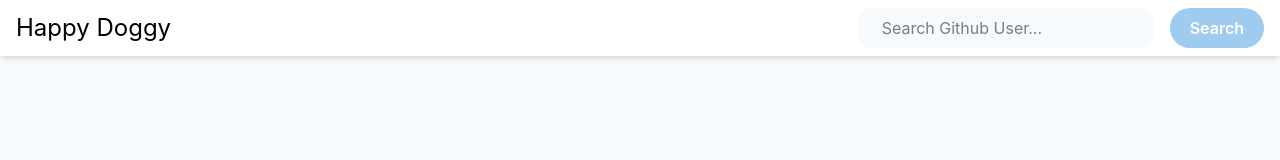
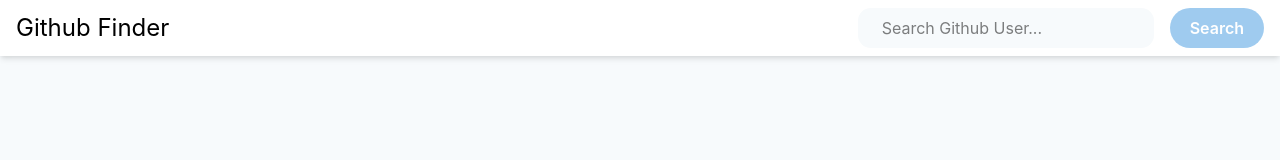
Before and after one commit to albizan/git-finder, a React (Create React App) app: page / in a window 1280 px wide. Shown: the top 160 px of the page. Built offline with nearby package versions, Linux system fonts and the light colour scheme.

Commit message:
Fixed Navbar Brand Name

```diff
--- a/src/components/Navbar/Navbar.jsx
+++ b/src/components/Navbar/Navbar.jsx
@@ -6,7 +6,7 @@ const Navbar = ({ onSearch }) => {
   return (
     <div className="bg-white shadow-md px-4 py-2">
       <div className="font-sans container mx-auto sm:flex sm:items-center sm:justify-between">
-        <div className="text-center text-2xl mb-4 sm:mb-0 ">Happy Doggy</div>
+        <div className="text-center text-2xl mb-4 sm:mb-0 ">Github Finder</div>
         <div className="text-center">
           <Searchbox onSearch={onSearch} />
         </div>
```
